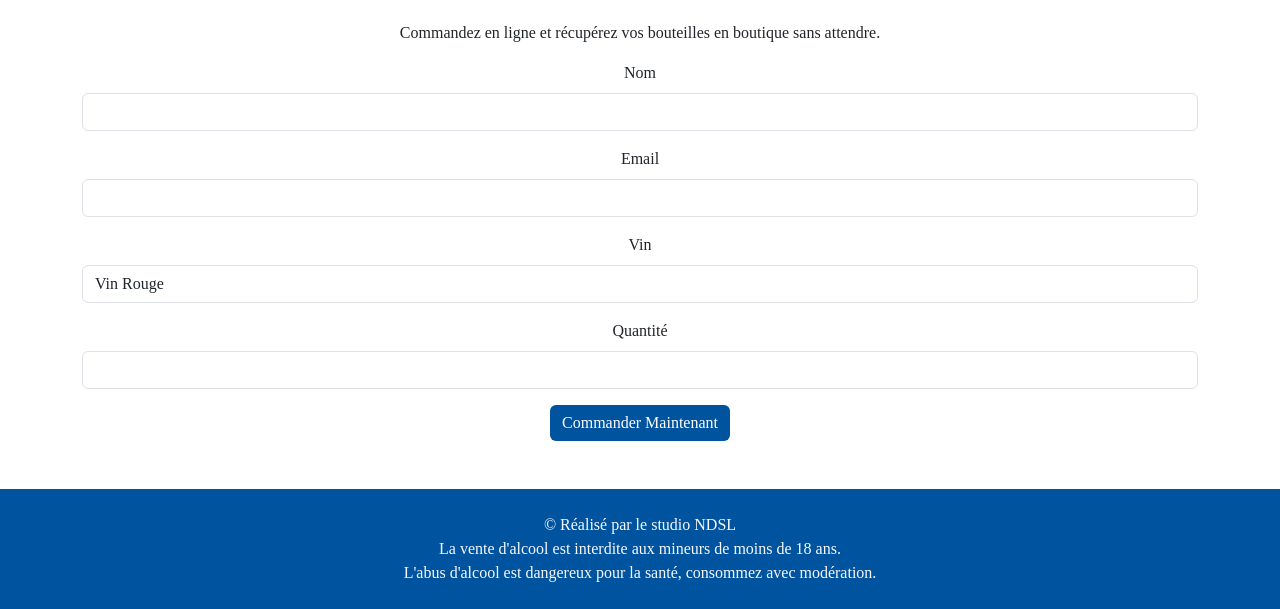
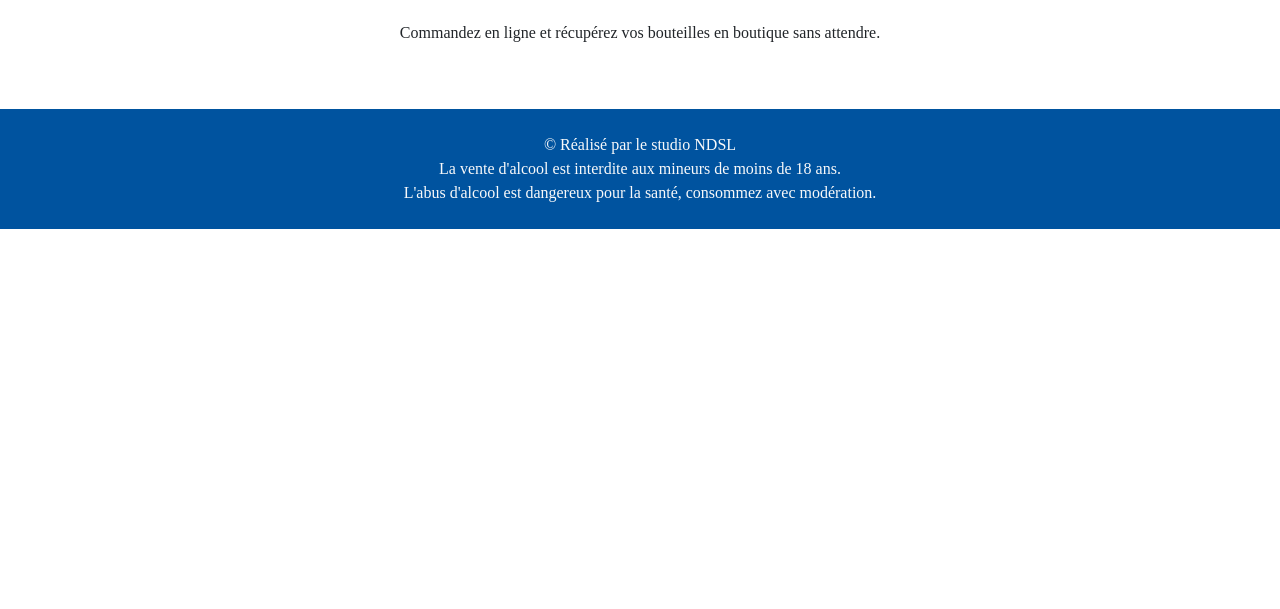
Before and after one commit to Paul-FranckDencausse/La-cave-de-Monsieur-Seurin, a plain HTML site: page shop.html in a window 1280 px wide. Shown: the part 263-872 px from the top of the page. After the commit the page ends 800 px from the top, so only its background shows below. Drawn offline with nearby package versions, Linux system fonts and the light colour scheme.

Commit message:
API stripe paiement

```diff
--- a/shop.html
+++ b/shop.html
@@ -62,29 +62,15 @@
     <div class="container text-center">
       <h2 class="mb-4">Clique & Collecte</h2>
       <p>Commandez en ligne et récupérez vos bouteilles en boutique sans attendre.</p>
-      <form action="https://formspree.io/f/your-form-id" method="POST">
-        <div class="mb-3">
-          <label for="name" class="form-label">Nom</label>
-          <input type="text" class="form-control" id="name" name="nom" required>
-        </div>
-        <div class="mb-3">
-          <label for="email" class="form-label">Email</label>
-          <input type="email" class="form-control" id="email" name="email" required>
-        </div>
-        <div class="mb-3">
-          <label for="wine" class="form-label">Vin</label>
-          <select class="form-control" id="wine" name="vin" required>
-            <option value="vin-rouge">Vin Rouge</option>
-            <option value="vin-blanc">Vin Blanc</option>
-            <option value="vin-rose">Vin Rosé</option>
-          </select>
-        </div>
-        <div class="mb-3">
-          <label for="quantity" class="form-label">Quantité</label>
-          <input type="number" class="form-control" id="quantity" name="quantite" required>
-        </div>
-        <button type="submit" class="btn btn-primary">Commander Maintenant</button>
-      </form>
+      <script async
+  src="https://js.stripe.com/v3/buy-button.js">
+</script>
+
+<stripe-buy-button
+  buy-button-id="buy_btn_1R5XmLL8QZCmrwStmL0wUsoz"
+  publishable-key="pk_live_51QZyPrL8QZCmrwStgmUdRUjy5CoGnqZtBJ6FVpmtQu2V7XmeidbatjpQLUufZRCxlSMmprT1ZspwMD05mXEEXP2r00ZUjn1vgI"
+>
+</stripe-buy-button>
     </div>
   </section>
 
```
